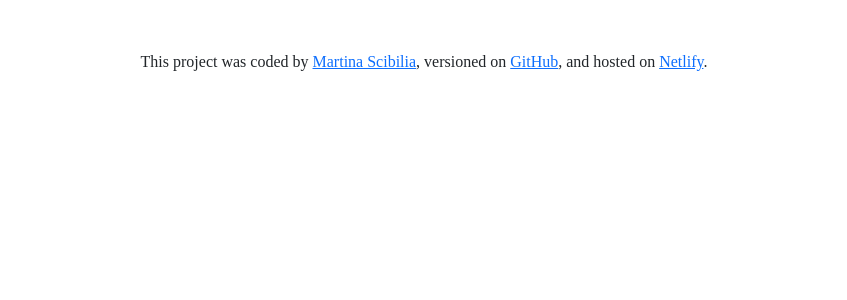
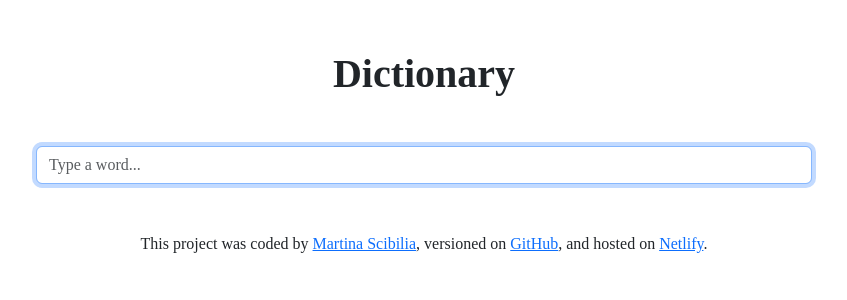
Before and after one commit to masci-hub/react-dictionary-project, a React (Create React App) app: page / in a window 1280 px wide. Shown: the top 300 px of the page, without its empty margins (216-1063 px from the left). Built offline with nearby package versions, Linux system fonts and the light colour scheme.

Commit message:
Build search engine

```diff
--- a/src/App.js
+++ b/src/App.js
@@ -1,4 +1,5 @@
 import Footer from "./Footer";
+import Dictionary from "./Dictionary";
 
 import "./App.css";
 
@@ -6,7 +7,15 @@ export default function App() {
   return (
     <div className="App">
       <div className="container">
-        <Footer />
+        <header>
+          <h1 className="text-center fw-bold mb-5">Dictionary</h1>
+        </header>
+        <main>
+          <Dictionary />
+        </main>
+        <footer>
+          <Footer />
+        </footer>
       </div>
     </div>
   );
--- /dev/null
+++ b/src/Dictionary.js
@@ -0,0 +1,28 @@
+import React, { useState } from "react";
+
+export default function Dictionary() {
+  let [word, setWord] = useState("");
+
+  function searchWord(event) {
+    event.preventDefault();
+    alert(`Searching ${word} in the dictionary...`);
+  }
+
+  function getWord(event) {
+    setWord(event.target.value);
+  }
+
+  return (
+    <div className="Dictionary">
+      <form onSubmit={searchWord}>
+        <input
+          type="search"
+          placeholder="Type a word..."
+          className="form-control"
+          autoFocus="on"
+          onChange={getWord}
+        ></input>
+      </form>
+    </div>
+  );
+}
--- a/src/Footer.js
+++ b/src/Footer.js
@@ -3,7 +3,7 @@ import React from "react";
 export default function Footer() {
   return (
     <div className="Footer">
-      <p className="text-center">
+      <p className="text-center mt-5">
         This project was coded by{" "}
         <a href="https://github.com/masci-hub" target="_blank" rel="noreferrer">
           Martina Scibilia
```
